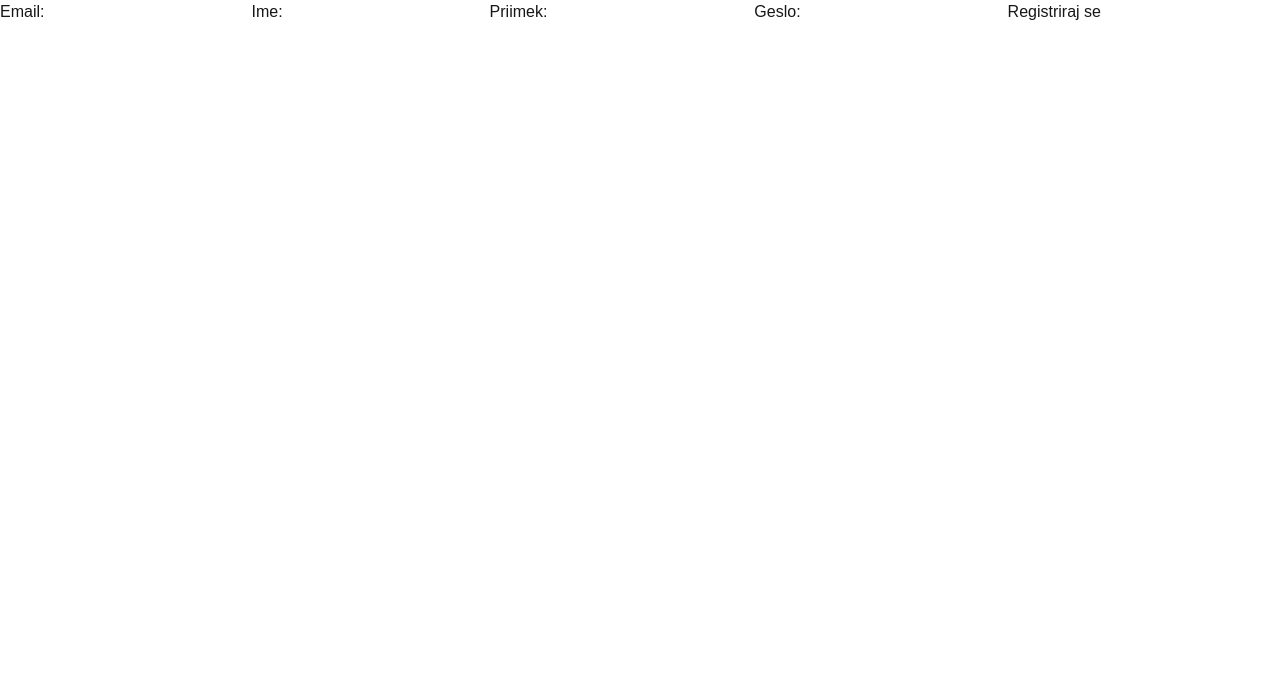
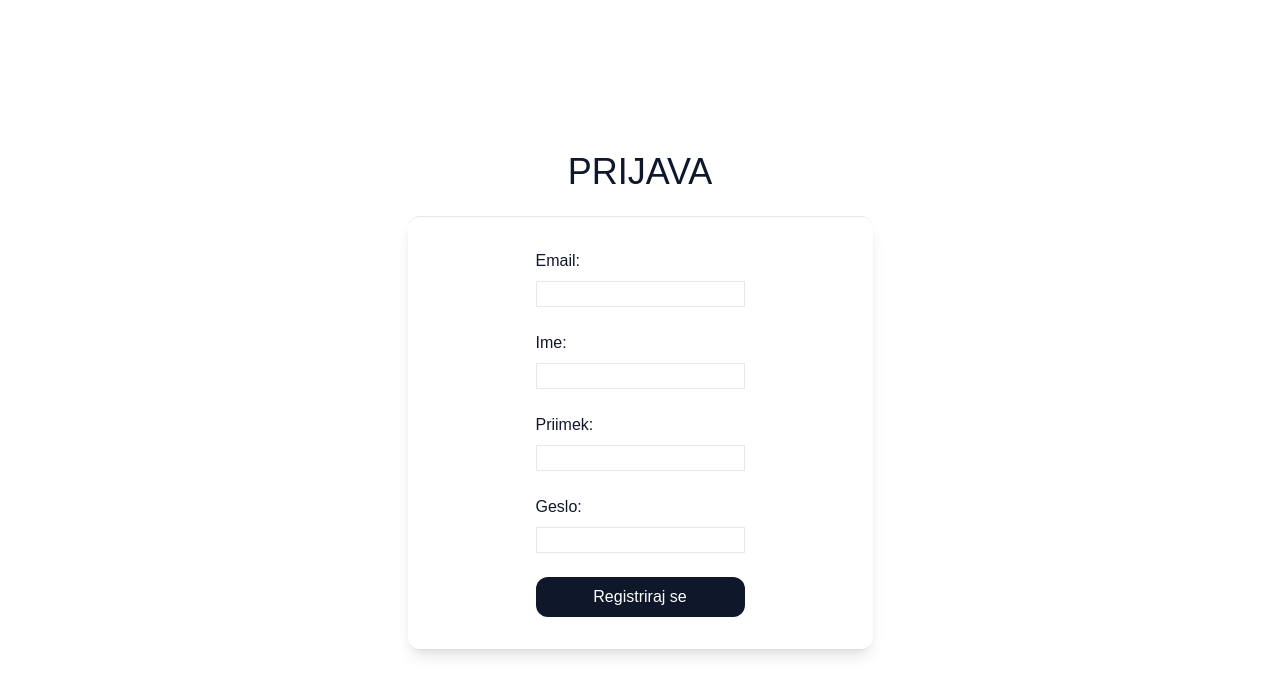
Before and after one commit to GASPing4ER/druzina_saas, a Next.js app: page /sign-up in a window 1280 px wide. Shown: the top 694 px of the page. Built offline with nearby package versions, Linux system fonts and the light colour scheme; no server answers.

Commit message:
Switch from Clerk.js to Supabase Auth

```diff
--- a/src/app/(auth)/login/page.tsx
+++ b/src/app/(auth)/login/page.tsx
@@ -28,11 +28,23 @@ export default function LoginPage() {
       >
         <div className="flex flex-col gap-2">
           <label htmlFor="email">Email:</label>
-          <input id="email" name="email" type="email" required />
+          <input
+            id="email"
+            name="email"
+            type="email"
+            required
+            className="border"
+          />
         </div>
         <div className="flex flex-col gap-2">
           <label htmlFor="password">Geslo:</label>
-          <input id="password" name="password" type="password" required />
+          <input
+            id="password"
+            name="password"
+            type="password"
+            required
+            className="border"
+          />
         </div>
         <button
           type="submit"
--- a/src/app/(auth)/sign-up/actions.ts
+++ b/src/app/(auth)/sign-up/actions.ts
@@ -24,7 +24,7 @@ export async function signup(formData: FormData) {
   });
 
   if (error) {
-    return error;
+    return { error: error.message };
   }
 
   if (userData.user) {
@@ -41,7 +41,7 @@ export async function signup(formData: FormData) {
     ]);
 
     if (error) {
-      return error;
+      return { error: error.message };
     }
   }
 
--- a/src/app/(auth)/sign-up/page.tsx
+++ b/src/app/(auth)/sign-up/page.tsx
@@ -1,17 +1,84 @@
+"use client";
+
 import { signup } from "./actions";
+import { useState, useTransition } from "react";
 
-export default function SignUpPage() {
+export default function LoginPage() {
+  const [error, setError] = useState<string | null>(null);
+  const [isPending, startTransition] = useTransition();
+
+  const handleSubmit = (formData: FormData) => {
+    startTransition(async () => {
+      const result = await signup(formData);
+
+      if (result?.error) {
+        setError(result.error); // Set error message if login fails
+      } else {
+        setError(null); // Clear any previous errors on success
+      }
+    });
+  };
   return (
-    <form>
-      <label htmlFor="email">Email:</label>
-      <input id="email" name="email" type="email" required />
-      <label htmlFor="firstName">Ime:</label>
-      <input id="firstName" name="firstName" type="text" required />
-      <label htmlFor="lastName">Priimek:</label>
-      <input id="lastName" name="lastName" type="text" required />
-      <label htmlFor="password">Geslo:</label>
-      <input id="password" name="password" type="password" required />
-      <button formAction={signup}>Registriraj se</button>
-    </form>
+    <div className="w-full h-screen bg-white text-slate-900 flex flex-col gap-6 items-center justify-center">
+      <h1 className="text-4xl">PRIJAVA</h1>
+      <form
+        action={handleSubmit}
+        className="py-8 px-32 rounded-xl shadow-lg border-t flex flex-col gap-6"
+      >
+        <div className="flex flex-col gap-2">
+          <label htmlFor="email">Email:</label>
+          <input
+            id="email"
+            name="email"
+            type="email"
+            required
+            className="border"
+          />
+        </div>
+
+        <div className="flex flex-col gap-2">
+          <label htmlFor="firstName">Ime:</label>
+          <input
+            id="firstName"
+            name="firstName"
+            type="text"
+            required
+            className="border"
+          />
+        </div>
+
+        <div className="flex flex-col gap-2">
+          <label htmlFor="lastName">Priimek:</label>
+          <input
+            id="lastName"
+            name="lastName"
+            type="text"
+            required
+            className="border"
+          />
+        </div>
+
+        <div className="flex flex-col gap-2">
+          <label htmlFor="password">Geslo:</label>
+          <input
+            id="password"
+            name="password"
+            type="password"
+            required
+            className="border"
+          />
+        </div>
+
+        <button
+          type="submit"
+          disabled={isPending}
+          className="bg-slate-900 text-white p-2 rounded-xl"
+        >
+          Registriraj se
+        </button>
+
+        {error && <p style={{ color: "red" }}>{error}</p>}
+      </form>
+    </div>
   );
 }
```
